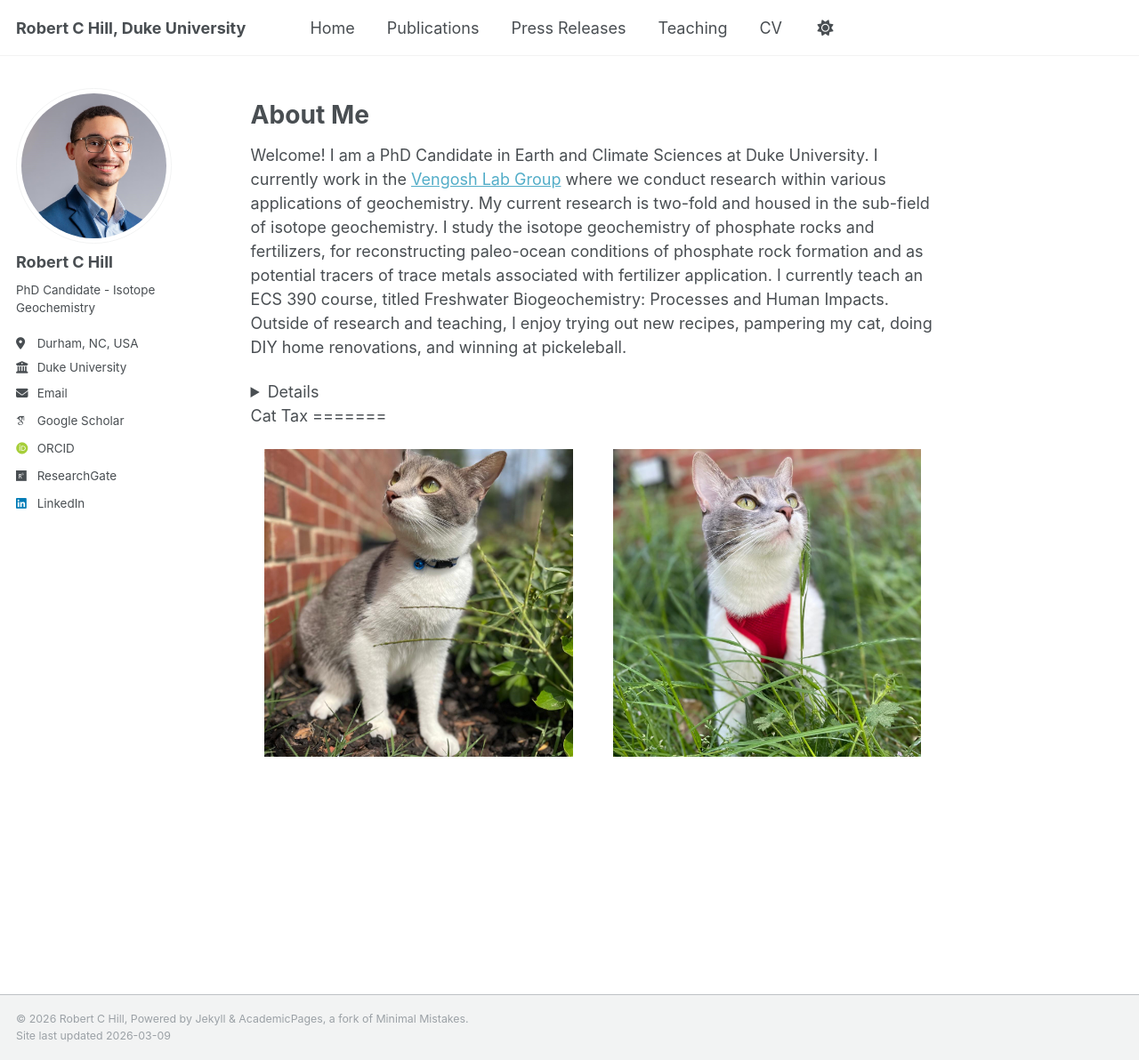
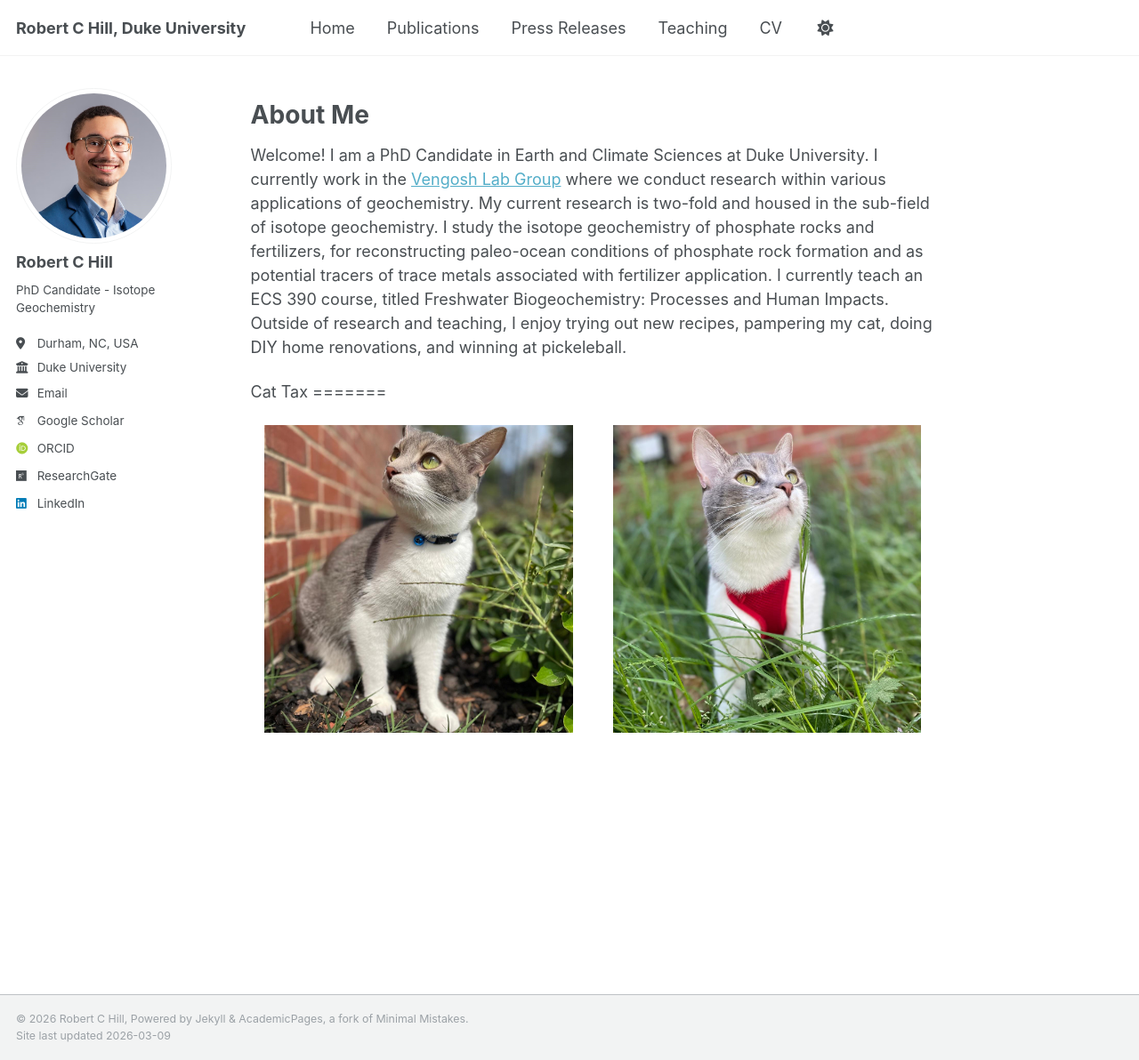
Before and after one commit to robert-c-hill/robert-c-hill.github.io, a Jekyll site: the page built from _pages/about.md, in a window 1280 px wide and 1192 px high. Shown: the whole window at 89% size. Built offline with Jekyll 4.4.1, drawn with Linux system fonts in a browser that asks for light colours; some web fonts are replaced.

Commit message:
Update about.md

```diff
--- a/_pages/about.md
+++ b/_pages/about.md
@@ -11,11 +11,11 @@ About Me
 ======
 Welcome! I am a PhD Candidate in Earth and Climate Sciences at Duke University. I currently work in the [Vengosh Lab Group](https://sites.nicholas.duke.edu/avnervengosh/) where we conduct research within various applications of geochemistry. My current research is two-fold and housed in the sub-field of isotope geochemistry. I study the isotope geochemistry of phosphate rocks and fertilizers, for reconstructing paleo-ocean conditions of phosphate rock formation and as potential tracers of trace metals associated with fertilizer application. I currently teach an ECS 390 course, titled Freshwater Biogeochemistry: Processes and Human Impacts. Outside of research and teaching, I enjoy trying out new recipes, pampering my cat, doing DIY home renovations, and winning at pickeleball.
 
-<details>
+<!--
 Looking Forward
 ======
 I am interested in the many applications of isotope geochemistry. My existing body of research consists of isotope geochemistry applications from deep-time earth systems to contemporary anthropogenically impacted modern systems. However, the applications of isotope chemistry extend far beyond geological and environmental sciences and I am interested in extending collaborations to research in the field of isotope metallomics (application of isotopes in health sciences).
-</details>
+--->
 Cat Tax
 =======
 <p align="center">
```
